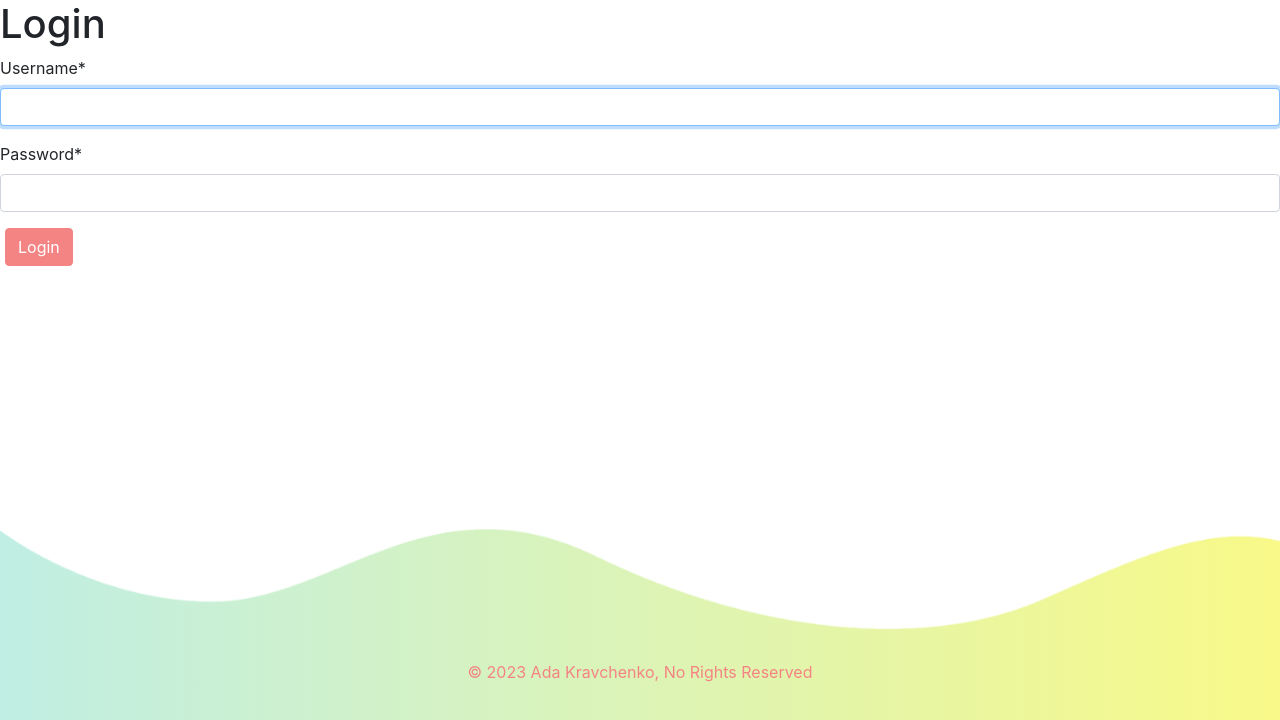
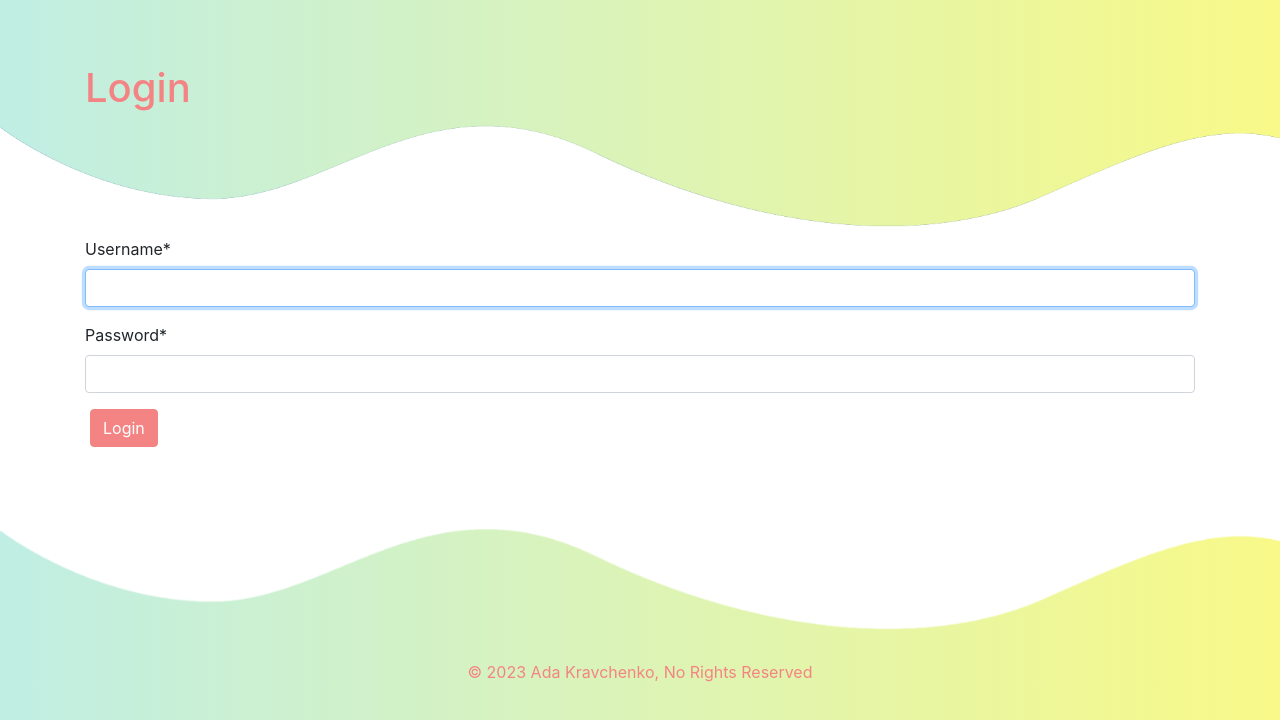
Before and after one commit to ada-krav/good-news, a Django app: page /accounts/login/ in a window 1280 px wide. Shown: the part 80-800 px from the top of the page. Run offline with Django 4.2, Linux system fonts and the light colour scheme; some libraries are stand-ins or nearby versions.

Commit message:
add styles to login form

```diff
--- a/templates/registration/login.html
+++ b/templates/registration/login.html
@@ -2,12 +2,25 @@
 {% load crispy_forms_filters %}
 
 {% block content %}
-
+  <section class="banner">
+    <div class="container">
+      <div class="row">
+        <div class="col-md-6">
+          <h1>Login</h1>
+        </div>
+      </div>
+    </div>
+    {% load static %}
+    <img src="{% static 'images/wave_up.png' %}" alt="" class="bottom-img">
+  </section>
+  <section class="redactor-form">
+    <div class="container">
+      <div class="row">
+        <div class="col-md-12">
+          <div>
             {% if form.errors %}
               <p>Your username and password didn't match. Please try again.</p>
             {% endif %}
-
-  <h1>Login</h1>
 
             {% if next %}
               <p>Please login to see this page.</p>
@@ -16,9 +29,12 @@
             <form method="post" action="{% url 'login' %}">
               {% csrf_token %}
               {{ form|crispy }}
-
               <input type="submit" value="Login" class="btn btn-primary" />
               <input type="hidden" name="next" value="{{ next }}" />
             </form>
-
+          </div>
+        </div>
+      </div>
+    </div>
+  </section>
 {% endblock %}
```
Lines whose indentation alone changed are shown as unchanged.
